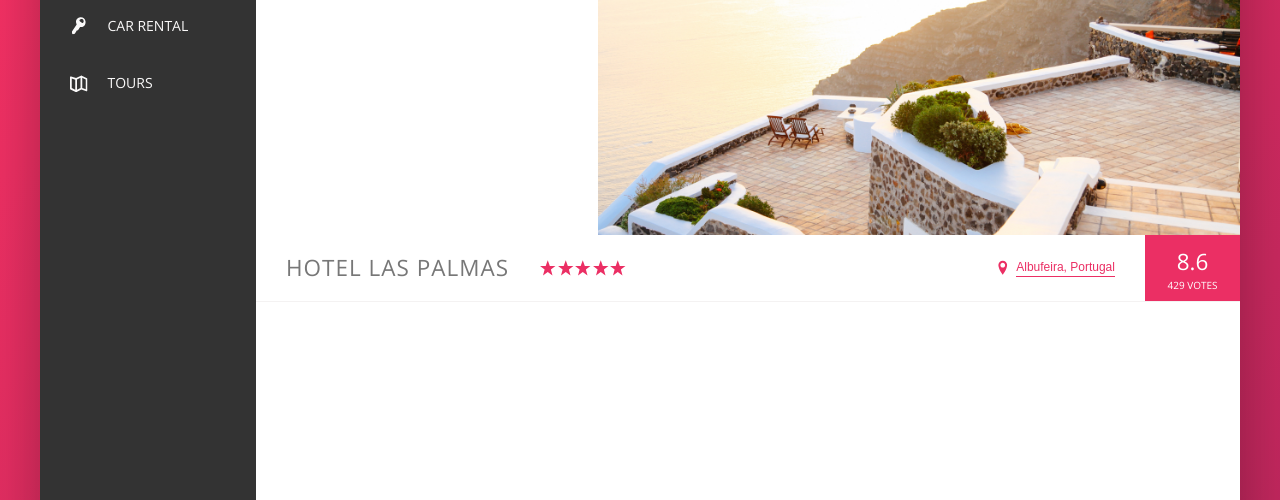
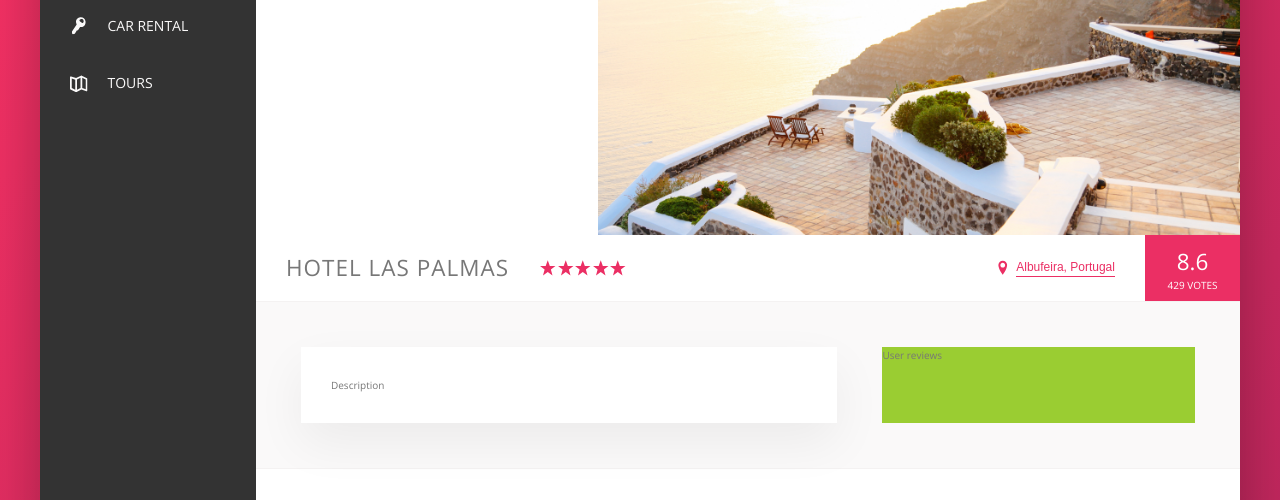
Before and after one commit to ErwannLG/trillo, a website: page index.html in a window 1280 px wide. Shown: the part 300-800 px from the top of the page. Drawn offline with nearby package versions, Linux system fonts and the light colour scheme.

Commit message:
view description layout

```diff
--- a/index.html
+++ b/index.html
@@ -131,6 +131,16 @@
                             <div class="overview__rating-count">429 votes</div>
                         </div>
                     </div>
+
+                    <div class="detail">
+                        <div class="description">
+                            Description
+                        </div>
+                        <div class="user-reviews">
+                            User reviews
+                        </div>
+                    </div>
+
                 </main>
             </div>
         </div>
--- a/sass/_base.scss
+++ b/sass/_base.scss
@@ -31,6 +31,9 @@ Grey dark 3: #999
   --color-grey-dark-3 : #999;
 
   --shadow-dark: 0 2rem 6rem rgba(0, 0, 0, .3);
+  --shadow-light: 0 2rem 5rem rgba(0,0,0,.06);
+
+  --line: 1px solid var(--color-grey-light-2);
 }
 
 * {
--- a/sass/_components.scss
+++ b/sass/_components.scss
@@ -222,7 +222,7 @@
 .overview {
   display: flex;
   align-items: center;
-  border-bottom: 1px solid var(--color-grey-light-2);
+  border-bottom: var(--line);
 
   &__heading {
     font-size: 2.25rem;
--- a/sass/_layout.scss
+++ b/sass/_layout.scss
@@ -11,7 +11,7 @@
   font-size: 1.4rem;
   height: 7rem;
   background-color: #fff;
-  border-bottom: 1px solid var(--color-grey-light-2);
+  border-bottom: var(--line);
 
   display: flex;
   justify-content: space-between;
@@ -40,3 +40,23 @@
 
   flex: 1;
 }
+
+.detail {
+  display: flex;
+  padding: 4.5rem;
+  background-color: var(--color-grey-light-1);
+  border-bottom: var(--line);
+}
+
+.description {
+  background-color: #fff;
+  box-shadow: var(--shadow-light);
+  padding: 3rem;
+  flex: 0 0 60%;
+  margin-right: 4.5rem;
+}
+
+.user-reviews {
+  background-color: yellowgreen;
+  flex: 1;
+}
```
Also changed, not shown: css/style.css.
